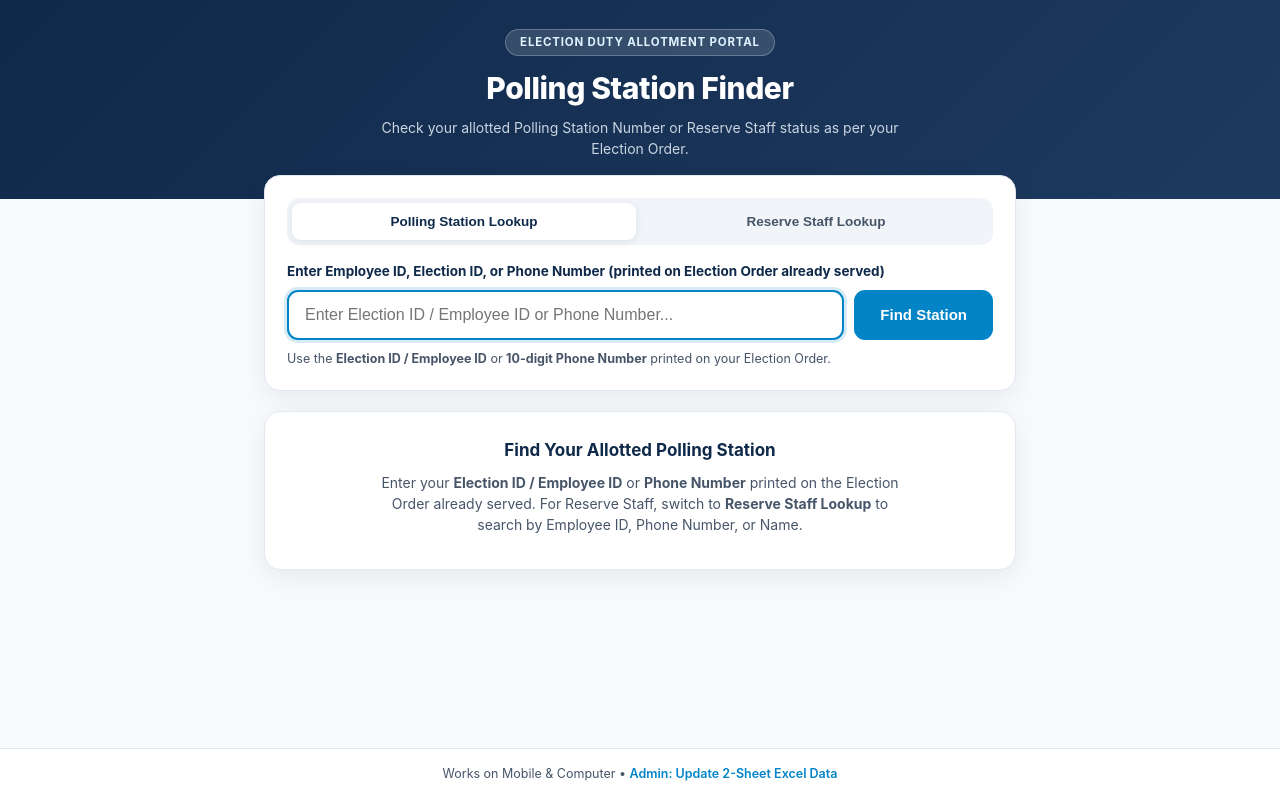
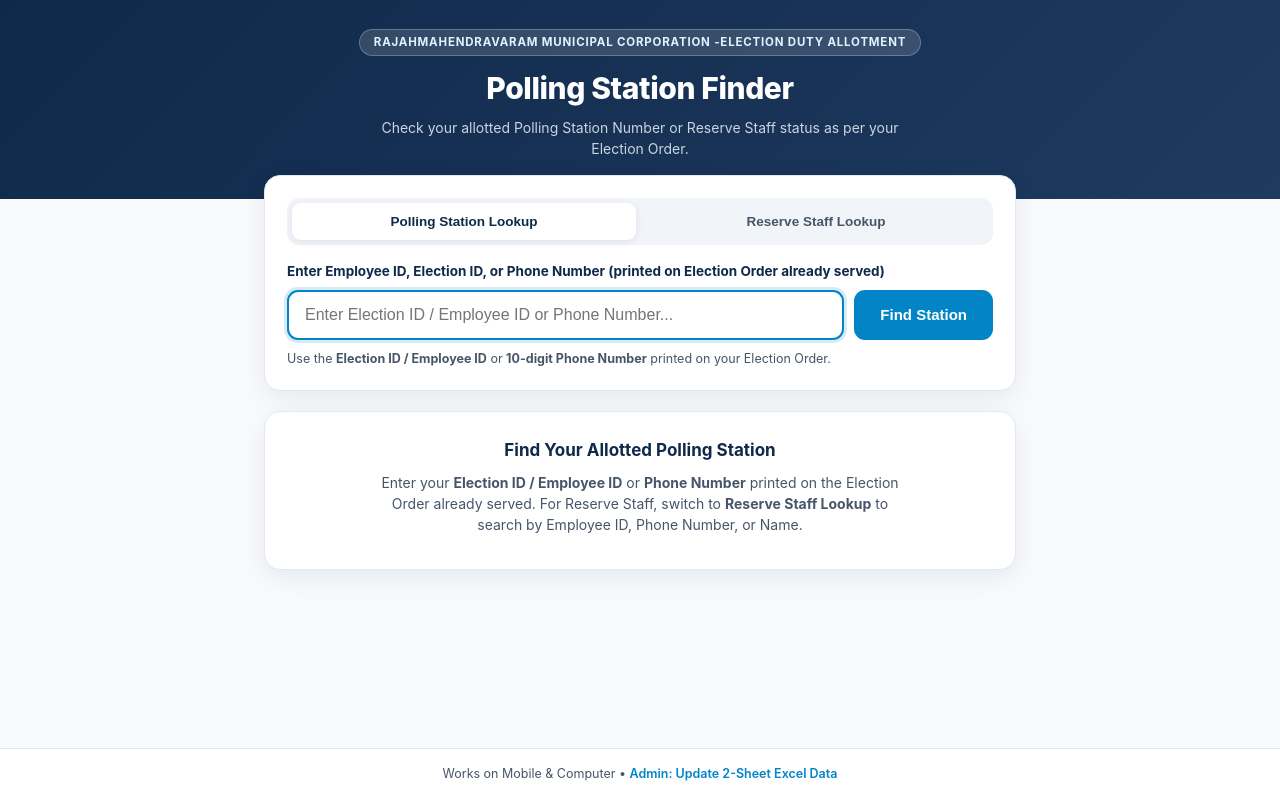
Before and after one commit to trinadhvasamsetti8639-oss/KnowYourPS, a plain HTML site: page index.html in a window 1280 px wide. Drawn offline with Linux system fonts and the light colour scheme.

Commit message:
Update index.html

```diff
--- a/index.html
+++ b/index.html
@@ -3,7 +3,7 @@
 <head>
   <meta charset="UTF-8" />
   <meta name="viewport" content="width=device-width, initial-scale=1.0, maximum-scale=5.0" />
-  <title>Election Duty — Polling Station Finder</title>
+  <title>RMC-Election Duty — Polling Station Finder</title>
   <meta name="description" content="Find your allotted Polling Station Number or Reserve Staff status using Election ID, Employee ID, Phone Number, or Name as per Election Order." />
   <style>
     :root {
@@ -506,7 +506,7 @@
 </head>
 <body>
   <header>
-    <div class="badge-top">Election Duty Allotment Portal</div>
+    <div class="badge-top">Rajahmahendravaram Municipal Corporation -Election Duty Allotment </div>
     <h1>Polling Station Finder</h1>
     <p>Check your allotted Polling Station Number or Reserve Staff status as per your Election Order.</p>
   </header>
```
